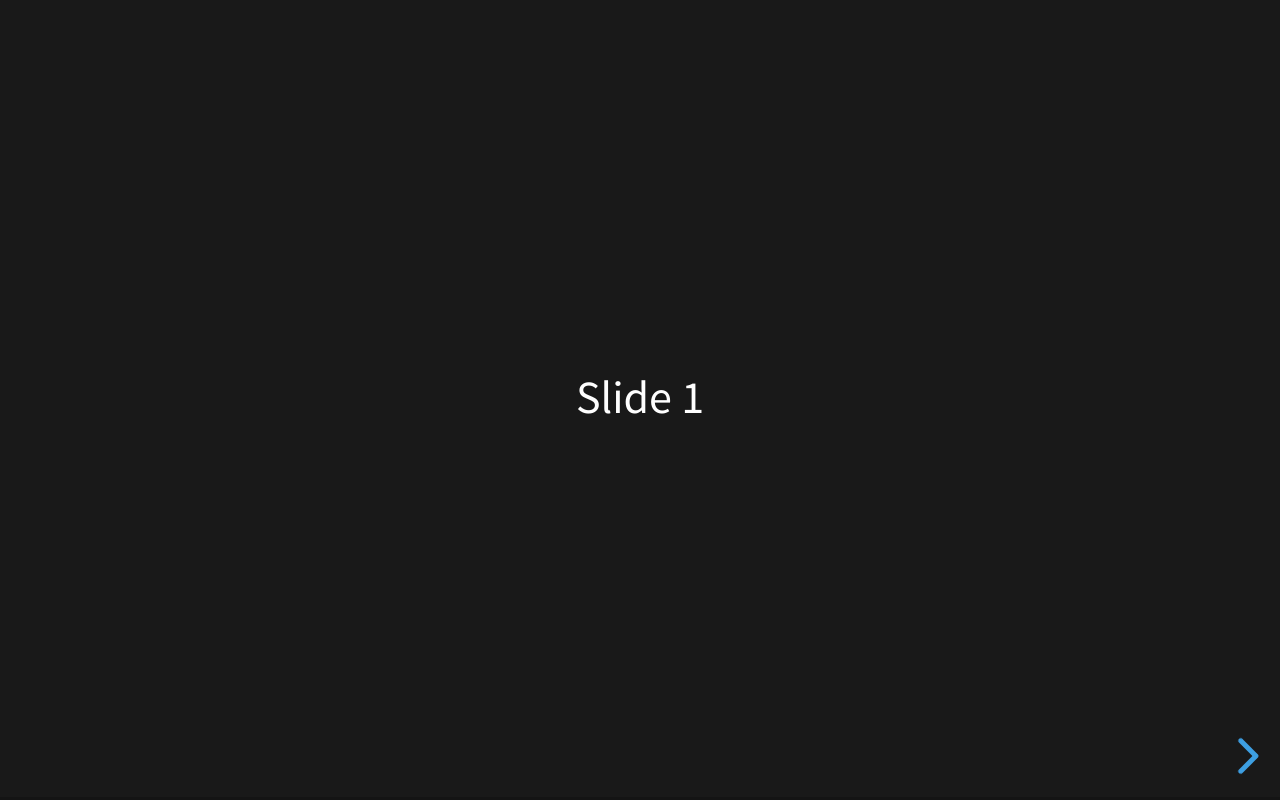
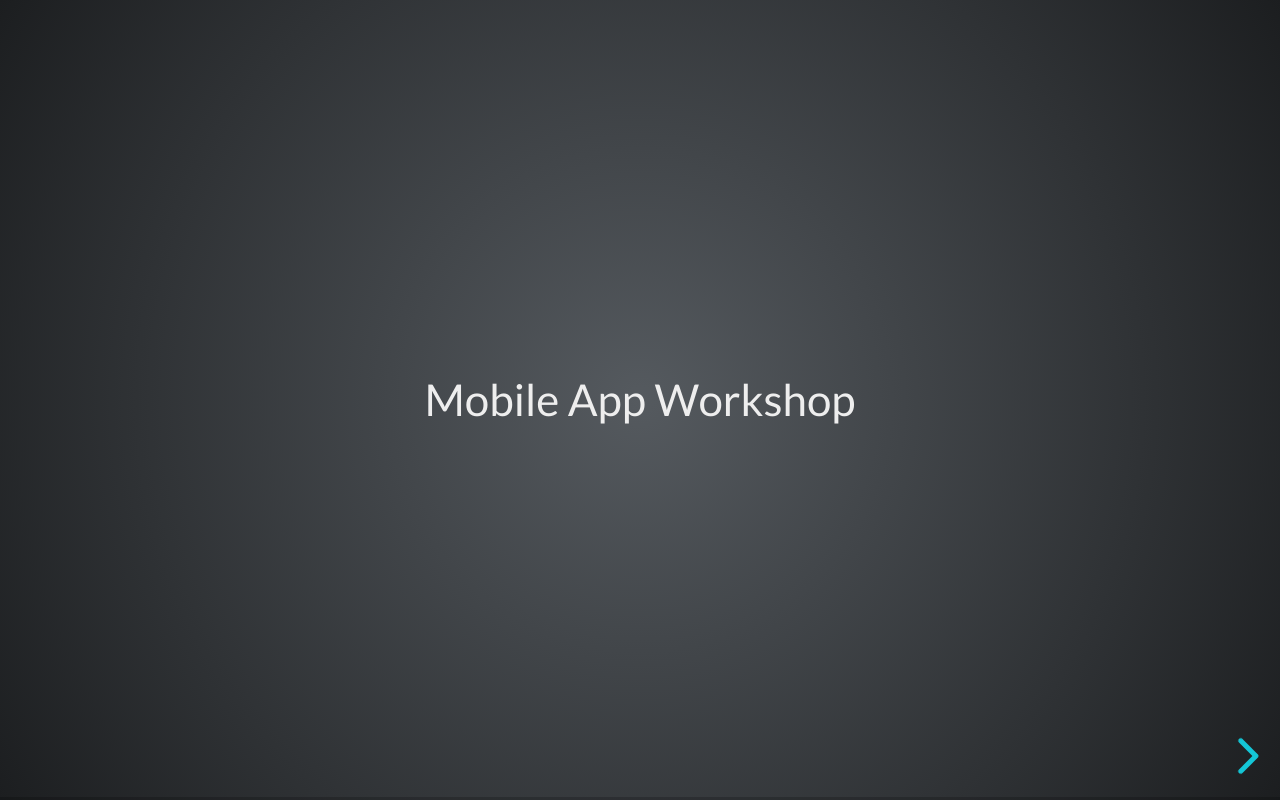
Before and after one commit to jtatarka/ai2-workshop, a website: page slides/index.html in a window 1280 px wide. Drawn offline with Linux system fonts and the light colour scheme.

Commit message:
changes name and theme

```diff
--- a/slides/index.html
+++ b/slides/index.html
@@ -4,11 +4,11 @@
 		<meta charset="utf-8">
 		<meta name="viewport" content="width=device-width, initial-scale=1.0, maximum-scale=1.0, user-scalable=no">
 
-		<title>reveal.js</title>
+		<title>Mobile App Workshop</title>
 
 		<link rel="stylesheet" href="dist/reset.css">
 		<link rel="stylesheet" href="dist/reveal.css">
-		<link rel="stylesheet" href="dist/theme/black.css">
+		<link rel="stylesheet" href="dist/theme/league.css">
 
 		<link rel="icon" type="image/png" href="../assets/favicon.ico" />
 
@@ -18,8 +18,8 @@
 	<body>
 		<div class="reveal">
 			<div class="slides">
-				<section>Slide 1</section>
-				<section>Slide 2</section>
+				<section>Mobile App Workshop</section>
+				<section>Agenda</section>
 			</div>
 		</div>
 
```
Also changed, not shown: index.html (+1 -1 lines), README.md.
